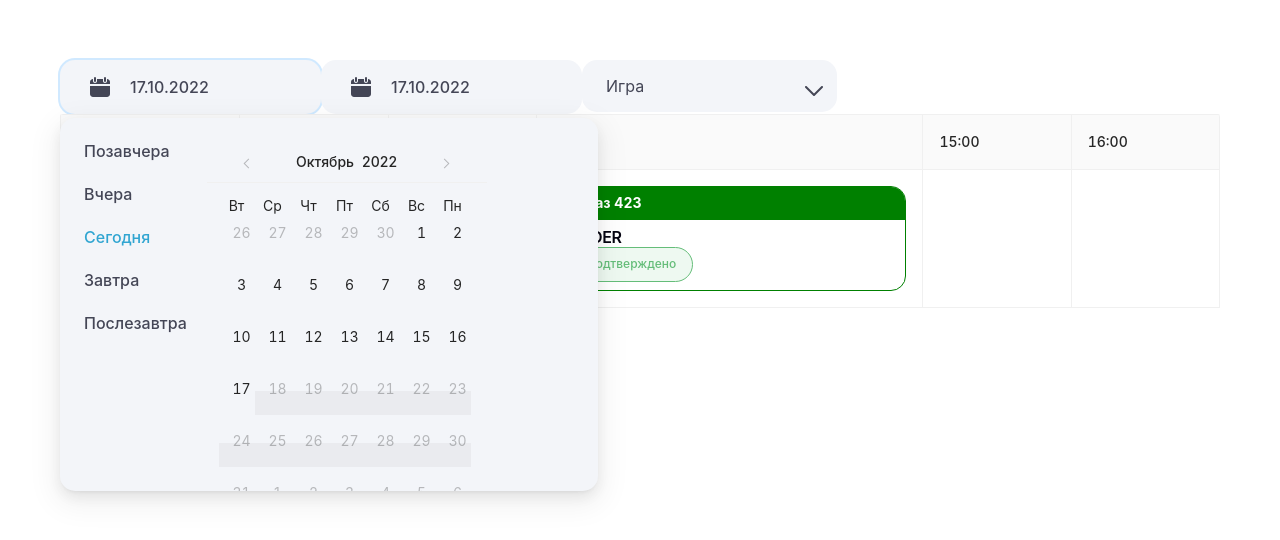
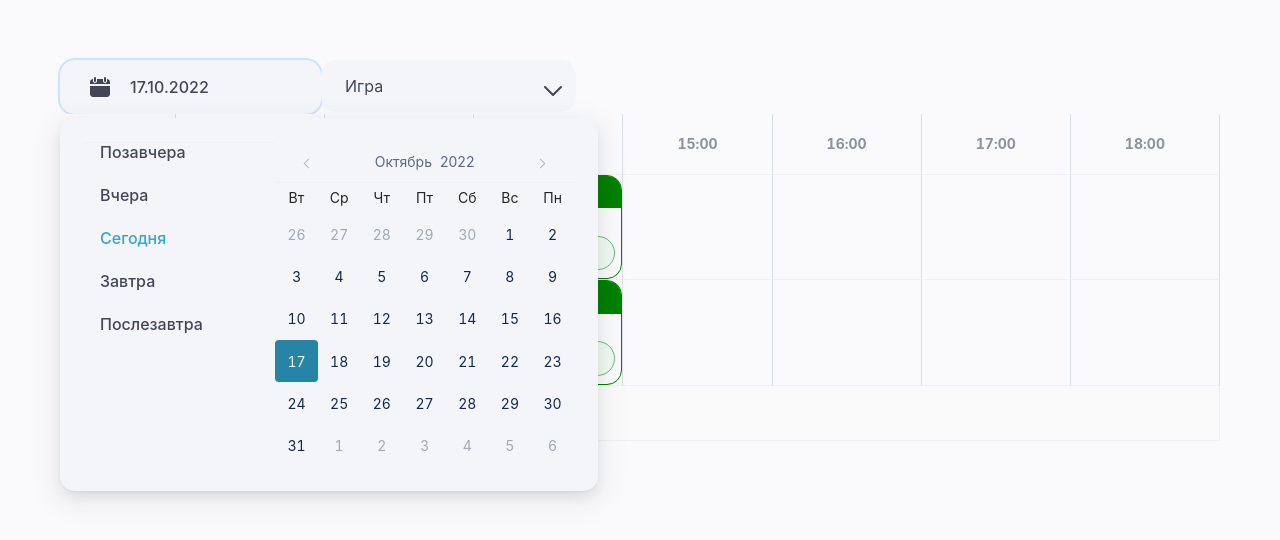
Before and after one commit to Kirrilll/deepvr-admin-panel, a React (Create React App) app: page / in a window 1280 px wide. Both pictures are taken after a click on the element 190 px from the left and 87 px from the top of the page. Shown: the top 540 px of the page. Built offline with nearby package versions, Linux system fonts and the light colour scheme.

Commit message:
restyle data picker; style table without footer;

```diff
--- a/src/components/CustomDatePicker.tsx
+++ b/src/components/CustomDatePicker.tsx
@@ -1,18 +1,21 @@
-import { DatePicker, DatePickerProps } from 'antd';
+import { DatePicker } from 'antd';
 import React from 'react';
 import { ruLocale } from '../ruLocale';
-import DatePickerPanel from './DatePickerPanel';
+import DateNavPanel from './DateNavPanel';
 import DateCell from './DateCell';
 import CalendarIcon from '../assets/calendarIcon.svg';
+import moment from 'moment';
+
+
+type DatePickerProps = typeof DatePicker.prototype
 
 const CustomDatePicker: React.FC<DatePickerProps> = (props) => {
 
     const buildDateCell = (currentDate: moment.Moment, today: moment.Moment) => <DateCell
-        isToday={currentDate.isSame(today)}
+        isActive={currentDate.isSame(props.value, 'date')}
         date={currentDate} />
 
-    const buildDatePanel = (oldPanel: React.ReactNode) => <DatePickerPanel
-        oldPanel={oldPanel}
+    const buildDateNavPanel = (mode: any) => <DateNavPanel
         setDate={props.onChange ?? function _() { return; }}
         currentDate={props.value}
     />
@@ -21,14 +24,15 @@ const CustomDatePicker: React.FC<DatePickerProps> = (props) => {
         <DatePicker
             {...props}
             allowClear={false}
+            showToday={false}
             suffixIcon={<img src={CalendarIcon} />}
             className='date-picker-input'
             popupClassName="date-panel-popup"
             locale={ruLocale}
+            renderExtraFooter={buildDateNavPanel}
             format="DD.MM.YYYY"
             superNextIcon={null}
             superPrevIcon={null}
-            panelRender={buildDatePanel}
             dateRender={buildDateCell}
         />
     )
--- a/src/components/DatePickerPanel.tsx
+++ b/src/components/DateNavPanel.tsx
@@ -4,12 +4,11 @@ import React from 'react';
 import { ruLocale } from '../ruLocale';
 
 interface DatePickerProps {
-    oldPanel: React.ReactNode,
     setDate: (date: moment.Moment | null, dateStr: string) => void,
     currentDate?: moment.Moment | null
 }
 
-const DatePickerPanel: React.FC<DatePickerProps> = ({ oldPanel, setDate, currentDate }) => {
+const DateNavPanel: React.FC<DatePickerProps> = ({ setDate, currentDate }) => {
 
     const calendarFormat: moment.CalendarSpec = {
         sameDay: '[Сегодня]',
@@ -20,7 +19,8 @@ const DatePickerPanel: React.FC<DatePickerProps> = ({ oldPanel, setDate, current
         sameElse: 'DD/MM/YYYY'
     }
 
-    const buildDateNavProps = (date: moment.Moment): React.HTMLAttributes<HTMLDivElement> => {
+
+    const buildDateNavProps = (date: moment.Moment): React.HTMLAttributes<HTMLAnchorElement> => {
         let className = 'nav-date';
         if (date.isSame(currentDate, 'dates')) {
             className += ' active';
@@ -33,18 +33,17 @@ const DatePickerPanel: React.FC<DatePickerProps> = ({ oldPanel, setDate, current
 
     const buildNavDates = () => [0, 0, 0, 0, 0]
         .map((value, index, arr) => moment().add(index - Math.floor(arr.length / 2), 'days'))
-        .map((item, index) => <div key={index} {...buildDateNavProps(item)}>{item.calendar(calendarFormat)}</div>)
+        .map((item, index) => <a key={index} onClick={(e) => {
+            e.preventDefault();
+            console.log('adadad');
+        }} {...buildDateNavProps(item)}>{item.calendar(calendarFormat)}</a>
+        )
 
     return (
-        <Row>
-            <Col className='nav-column' span={6} >
-                {buildNavDates()}
-            </Col>
-            <Col span={16}>
-                {oldPanel}
-            </Col>
-        </Row>
+        <Col className='nav-column' span={8} >
+            {buildNavDates()}
+        </Col>
     )
 }
 
-export default DatePickerPanel;
+export default DateNavPanel;
--- a/src/components/DateRange.tsx
+++ b/src/components/DateRange.tsx
@@ -4,76 +4,45 @@ import React, { useState } from 'react';
 import CustomDatePicker from './CustomDatePicker';
 
 interface DateRangeState {
-    startDate: moment.Moment | null,
-    endDate: moment.Moment | null,
-    isOpenEndPicker: boolean
+    date: moment.Moment | null,
+    isOpen: boolean
 }
 
 const initialState: DateRangeState = {
-    startDate: moment(),
-    endDate: moment(),
-    isOpenEndPicker: false
+    date: moment(),
+    isOpen: false
 }
 
 const DateRange: React.FC = () => {
     const [state, setState] = useState<DateRangeState>(initialState)
 
-    const disabledStartDate = (startDate: moment.Moment) => {
-        const { endDate } = state;
-        if (!startDate || !endDate) {
-            return false;
-        }
-        return startDate.valueOf() > endDate.valueOf();
-    };
-
-    const disabledEndDate = (endDate: moment.Moment) => {
-        const { startDate } = state;
-        if (!endDate || !startDate) {
-            return false;
-        }
-        return endDate.valueOf() <= startDate.valueOf();
-    };
-
-    const _onChange = (field: keyof DateRangeState, value: moment.Moment | null) => {
+    const onStartChange = (date: moment.Moment | null, dateStr: string) => {
         setState({
-            ...state,
-            [field]: value,
+            isOpen: false,
+            date: date
         });
     };
 
-    const onStartChange = (date: moment.Moment | null, dateStr: string) => {
-        _onChange('startDate', date);
-    };
-
-    const onEndChange = (date: moment.Moment | null, dateStr: string) => {
-        _onChange('endDate', date);
-    };
-
     const handleStartOpenChange = (isOpen: boolean) => {
-        if (!isOpen) {
-            setState({ ...state, isOpenEndPicker: true });
-        }
-    };
-
-    const handleEndOpenChange = (isOpen: boolean) => {
-        setState({ ...state, isOpenEndPicker: isOpen });
+        setState({ ...state, isOpen: isOpen });
     };
 
     return (
         <div>
             <CustomDatePicker
-                disabledDate={disabledStartDate}
-                value={state.startDate}
+                //disabledDate={disabledStartDate}
+                value={state.date}
+                open={state.isOpen}
                 onChange={onStartChange}
                 onOpenChange={handleStartOpenChange}
             />
-            <CustomDatePicker
+            {/* <CustomDatePicker
                 disabledDate={disabledEndDate}
                 value={state.endDate}
                 open={state.isOpenEndPicker}
                 onChange={onEndChange}
                 onOpenChange={handleEndOpenChange}
-            />
+            /> */}
         </div>
     )
 }
--- a/src/components/SettingsContainer.tsx
+++ b/src/components/SettingsContainer.tsx
@@ -1,6 +1,7 @@
 import { Row, Select } from "antd";
 import React from "react";
 import Arrow_icon from '../assets/arrow.svg';
+import CustomDatePicker from "./CustomDatePicker";
 import DateRange from "./DateRange";
 
 const { Option } = Select;
@@ -9,7 +10,7 @@ const SettingContainer: React.FC = () => {
 
     return (
         <Row style={{ margin: 0 }} gutter={[8, 8]}>
-            <DateRange></DateRange>
+            <DateRange/>
             <Select
                 defaultValue='default'
                 suffixIcon={<img src={Arrow_icon} />}
--- a/src/components/Timeline.tsx
+++ b/src/components/Timeline.tsx
@@ -1,5 +1,6 @@
 import { Table } from "antd";
 import { ColumnGroupType, ColumnsType, ColumnType } from "antd/es/table";
+import Column from "antd/lib/table/Column";
 import { type } from "os";
 import React from "react";
 import { BookingInfo, EConfirmStatus, EPaymentStatus } from "../types";
@@ -12,7 +13,7 @@ interface RoomData {
 }
 
 
-
+const REFERENCE_CELL_WIDTH = 190;
 
 const Timeline: React.FC = () => {
 
@@ -31,6 +32,16 @@ const Timeline: React.FC = () => {
         },
         '15:00': null,
         '16:00': null,
+        '17:00': null,
+        '18:00': null,
+        // '19:00': null,
+        // '20:00': null,
+        // '21:00': null,
+        // '22:00': null,
+        // '23:00': null,
+        // '24:00': null,
+        // '25:00': null,
+        // '26:00': null,
     }
 
     const columns: ColumnsType<RoomData> = [
@@ -38,13 +49,15 @@ const Timeline: React.FC = () => {
             title: 'Залы',
             key: 'rooms',
             dataIndex: 'rooms',
+            width: '10%',
+            fixed: 'left',
             render: (title, data) => <div>{data.name}</div>
         },
         ...Object.keys(shedule).map<ColumnType<RoomData>>(key => ({
             title: key,
             key: key,
             dataIndex: key,
-            render: (value, data) => <Cell info={data.shedule[key]}/>
+            render: (value, data) => <Cell info={data.shedule[key]} />
         }))
     ]
 
@@ -52,13 +65,31 @@ const Timeline: React.FC = () => {
         {
             name: 'Арена 1',
             shedule: shedule
+        },
+        {
+            name: 'Арена 2',
+            shedule: shedule
         }
     ]
 
 
+    let length = 0;
+    for(let date in shedule){
+        length++;
+    }
+
 
     return (
-        <Table pagination ={false} bordered columns={columns} dataSource={data} />
+        <Table
+            rowKey='uid'
+            tableLayout='fixed'
+            pagination={false}
+            bordered
+            columns={columns}
+            dataSource={data}
+            // scroll = {{x: REFERENCE_CELL_WIDTH * length}}
+            footer={(data) => <tr>{data.map(d => <td>{d.name}</td>)}</tr>}
+        />
     )
 }
 
--- a/src/index.css
+++ b/src/index.css
@@ -15,11 +15,13 @@ code {
   height: 100%;
 }
 
+
 .ant-layout {
   height: 100%;
-  background-color: white;
+  background-color: #FAFAFC;
 }
 
+/* Селектор*/
 .ant-select:not(.ant-select-customize-input) .ant-select-selector {
   padding: 14px 16px 14px 24px;
   width: 255px;
@@ -81,7 +83,7 @@ code {
 
 
 .cell__container {
-  background: #FFFFFF;
+  background-color: #FAFAFC;
   border-radius: 15px;
   overflow: hidden;
 }
@@ -140,7 +142,7 @@ td {
   padding: 15px 24px;
 }
 
-.ant-picker-input{
+.ant-picker-input {
   flex-direction: row-reverse;
   gap: 18px;
 }
@@ -161,6 +163,72 @@ td {
   height: 373px;
 }
 
+.ant-picker-footer {
+  width: auto;
+  min-width: fit-content;
+  flex-grow: 3;
+}
+
+
+.ant-picker-panel {
+  display: flex;
+  flex-direction: row-reverse;
+  justify-content: space-between;
+  height: 100%;
+  width: 100%;
+  border: none;
+}
+
+.ant-picker-date-panel {
+  width: auto;
+  height: 100%;
+  flex-grow: 2.5;
+}
+
+.ant-picker-date-panel * {
+  padding: 0;
+  margin: 0;
+}
+
+.ant-picker-date-panel .ant-picker-body {
+  padding: 0;
+  height: 100%;
+}
+
+.ant-picker-header-view {
+  font-weight: 400;
+  font-size: 14px;
+  line-height: 17px;
+  color: #596982;
+}
+
+.ant-picker-content {
+  width: 100% !important;
+  height: 100%;
+  margin: 0;
+  table-layout: auto
+}
+
+.ant-picker-cell {
+  color: #A0A9B7;
+}
+
+.ant-picker-cell::before {
+  position: absolute;
+  top: 50%;
+  right: 0;
+  left: 0;
+  z-index: 1;
+  height: 100%;
+  transform: translateY(-50%);
+  transition: all 0.3s;
+  content: '';
+}
+
+.ant-picker-cell-in-view {
+  color: #12284C;
+}
+
 .nav-column {
   display: flex;
   flex-direction: column;
@@ -175,25 +243,22 @@ td {
   text-align: center;
   color: #444656;
   cursor: pointer;
+  touch-action: manipulation;
 }
 
 .nav-date.active {
   color: #30A5D1;
 }
 
-/* .date-panel-popup {
-  background: #F3F5F9;
-  border-radius: 15px;
-  padding: 24px;
-} */
-
 .date-cell {
-  width: 46px;
-  height: 46px;
+  height: 100%;
+  width: 100%;
   font-weight: 400;
   font-size: 14px;
   line-height: 17px;
-  text-align: center;
+  display: flex;
+  justify-content: center;
+  align-items: center;
 }
 
 .date-cell.active {
@@ -201,3 +266,88 @@ td {
   border-radius: 4px;
   color: #F3F5F9;
 }
+
+/*Таблица*/
+
+/*исправить здесь верстку*/
+
+.ant-table.ant-table-bordered>.ant-table-container>.ant-table-content>table,
+.ant-table.ant-table-bordered>.ant-table-container>.ant-table-header>table,
+.ant-table.ant-table-bordered > .ant-table-container
+{
+  border: none;
+}
+
+
+.ant-table-thead>tr>th,
+.ant-table-tbody>tr>td,
+.ant-table tfoot>tr>th,
+.ant-table tfoot>tr>td {
+  position: relative;
+  padding: 0;
+}
+
+.ant-table-thead>tr>th {
+  padding: 20px 0px;
+}
+
+.ant-table.ant-table-bordered>.ant-table-container>.ant-table-content>table>thead>tr>th,
+.ant-table.ant-table-bordered>.ant-table-container>.ant-table-header>table>thead>tr>th,
+.ant-table.ant-table-bordered>.ant-table-container>.ant-table-body>table>thead>tr>th,
+.ant-table.ant-table-bordered>.ant-table-container>.ant-table-summary>table>thead>tr>th,
+.ant-table.ant-table-bordered>.ant-table-container>.ant-table-content>table>tbody>tr>td,
+.ant-table.ant-table-bordered>.ant-table-container>.ant-table-header>table>tbody>tr>td,
+.ant-table.ant-table-bordered>.ant-table-container>.ant-table-body>table>tbody>tr>td,
+.ant-table.ant-table-bordered>.ant-table-container>.ant-table-summary>table>tbody>tr>td,
+.ant-table.ant-table-bordered>.ant-table-container>.ant-table-content>table>tfoot>tr>th,
+.ant-table.ant-table-bordered>.ant-table-container>.ant-table-header>table>tfoot>tr>th,
+.ant-table.ant-table-bordered>.ant-table-container>.ant-table-body>table>tfoot>tr>th,
+.ant-table.ant-table-bordered>.ant-table-container>.ant-table-summary>table>tfoot>tr>th,
+.ant-table.ant-table-bordered>.ant-table-container>.ant-table-content>table>tfoot>tr>td,
+.ant-table.ant-table-bordered>.ant-table-container>.ant-table-header>table>tfoot>tr>td,
+.ant-table.ant-table-bordered>.ant-table-container>.ant-table-body>table>tfoot>tr>td,
+.ant-table.ant-table-bordered>.ant-table-container>.ant-table-summary>table>tfoot>tr>td .ant-table.ant-table-bordered>.ant-table-container>.ant-table-content>table>thead>tr>th,
+.ant-table.ant-table-bordered>.ant-table-container>.ant-table-header>table>thead>tr>th,
+.ant-table.ant-table-bordered>.ant-table-container>.ant-table-body>table>thead>tr>th,
+.ant-table.ant-table-bordered>.ant-table-container>.ant-table-summary>table>thead>tr>th,
+.ant-table.ant-table-bordered>.ant-table-container>.ant-table-content>table>tbody>tr>td,
+.ant-table.ant-table-bordered>.ant-table-container>.ant-table-header>table>tbody>tr>td,
+.ant-table.ant-table-bordered>.ant-table-container>.ant-table-body>table>tbody>tr>td,
+.ant-table.ant-table-bordered>.ant-table-container>.ant-table-summary>table>tbody>tr>td,
+.ant-table.ant-table-bordered>.ant-table-container>.ant-table-content>table>tfoot>tr>th,
+.ant-table.ant-table-bordered>.ant-table-container>.ant-table-header>table>tfoot>tr>th,
+.ant-table.ant-table-bordered>.ant-table-container>.ant-table-body>table>tfoot>tr>th,
+.ant-table.ant-table-bordered>.ant-table-container>.ant-table-summary>table>tfoot>tr>th,
+.ant-table.ant-table-bordered>.ant-table-container>.ant-table-content>table>tfoot>tr>td,
+.ant-table.ant-table-bordered>.ant-table-container>.ant-table-header>table>tfoot>tr>td,
+.ant-table.ant-table-bordered>.ant-table-container>.ant-table-body>table>tfoot>tr>td,
+.ant-table.ant-table-bordered>.ant-table-container>.ant-table-summary>table>tfoot>tr>td .ant-table-tbody>tr>td .ant-table-thead>tr>th .ant-table-tbody>tr>td {
+  border-right: 1px solid #DCDEE6;
+  border-collapse: collapse;
+  background-color: #FAFAFC !important;
+}
+
+
+.ant-table-thead>tr>th {
+  font-weight: 700;
+  font-size: 14px;
+  line-height: 140%;
+  letter-spacing: 0.002em;
+  color: #8A929E;
+  text-align: center;
+}
+
+.ant-table-thead>tr>th:first-child,
+.ant-table-tbody>tr>td:first-child div {
+  color: #000000 !important;
+  font-weight: 700;
+  font-size: 14px;
+  line-height: 140%;
+  text-align: center;
+  letter-spacing: 0.002em;
+  padding: 5px;
+}
+
+.ant-table-measure-row {
+  display: none;
+}
--- a/src/pages/TimelinePage.tsx
+++ b/src/pages/TimelinePage.tsx
@@ -8,9 +8,8 @@ const TimelinePage: React.FC = () => {
     return (
         <Layout style={{padding: 60}}>
             <Content>
-                <SettingContainer></SettingContainer>
-                <Space/>
-                <Timeline></Timeline>
+                <SettingContainer/>
+                <Timeline/>
             </Content>
         </Layout>
     )
```
Also changed, not shown: src/components/DateCell.tsx (+4 -3 lines).
